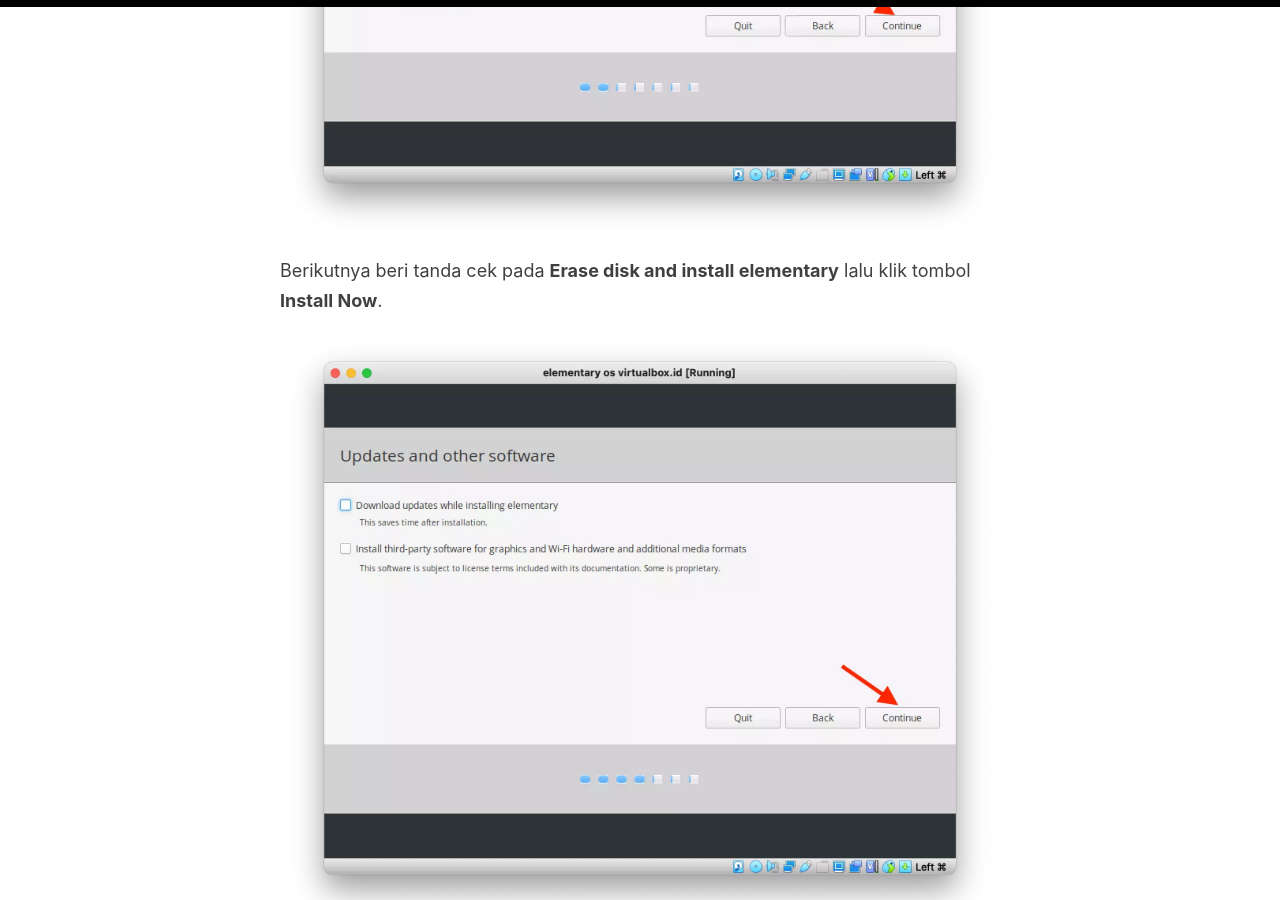
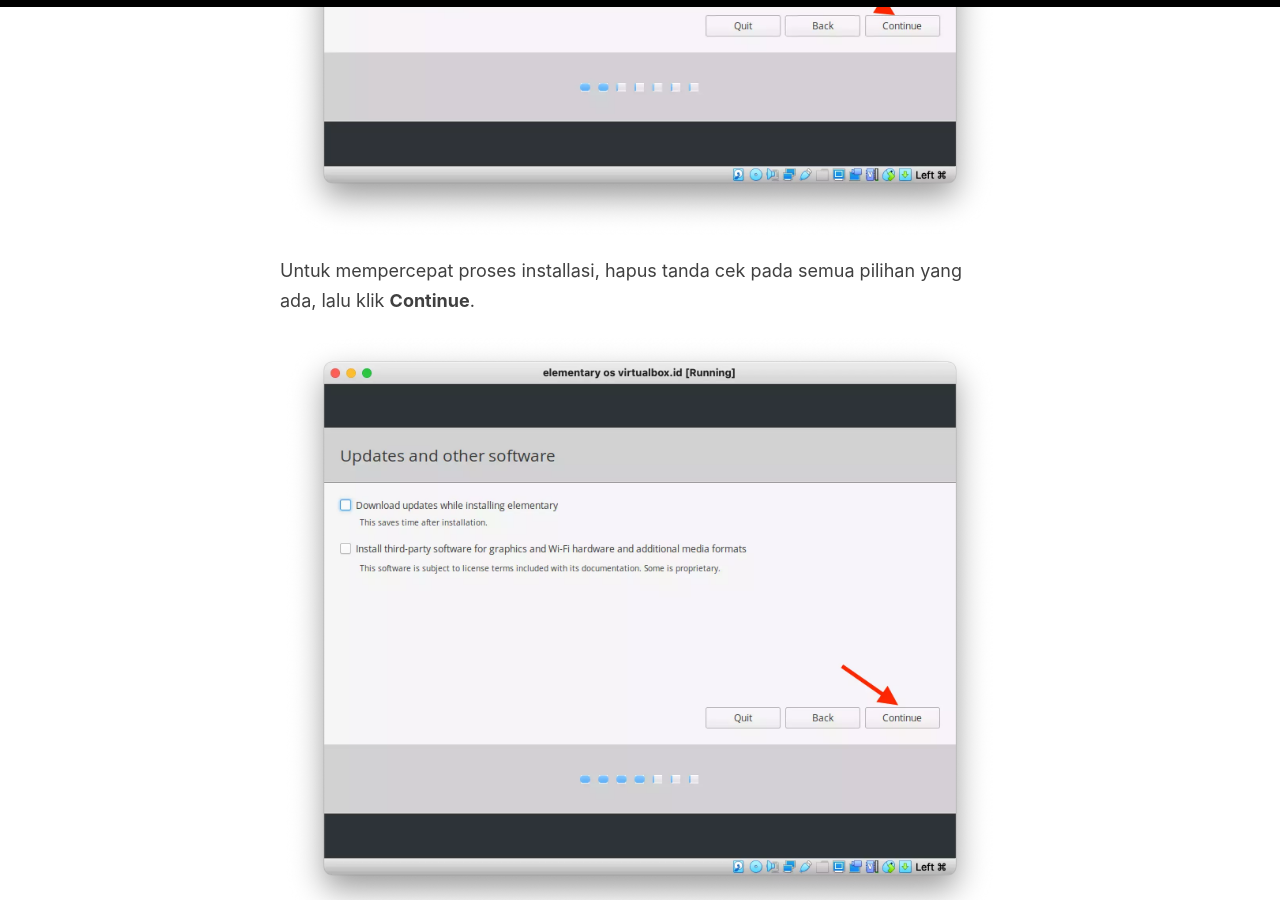
Before and after one commit to Virtualbox-ID/virtualbox-id.github.io, a Jekyll site: the page built from _posts/2020-2-12-cara-install-elementary-os-di-virtualbox.md, in a window 1280 px wide and 900 px high, scrolled down 9537 px. Built offline with Jekyll 4.4.1, drawn with Linux system fonts in a browser that asks for light colours.

Commit message:
Update 2020-2-12-cara-install-elementary-os-di-virtualbox.md

```diff
--- a/_posts/2020-2-12-cara-install-elementary-os-di-virtualbox.md
+++ b/_posts/2020-2-12-cara-install-elementary-os-di-virtualbox.md
@@ -89,9 +89,11 @@
 
 ![](/images/elementary-os/cara-install-elementary-os-di-virtualbox-16.webp)
 
-Berikutnya beri tanda cek pada **Erase disk and install elementary** lalu klik tombol **Install Now**.
+Untuk mempercepat proses installasi, hapus tanda cek pada semua pilihan yang ada, lalu klik **Continue**.
 
 ![](/images/elementary-os/cara-install-elementary-os-di-virtualbox-17.webp)
+
+Berikutnya beri tanda cek pada **Erase disk and install elementary** lalu klik tombol **Install Now**.
 
 Lalu klik **Continue**.
 
```
